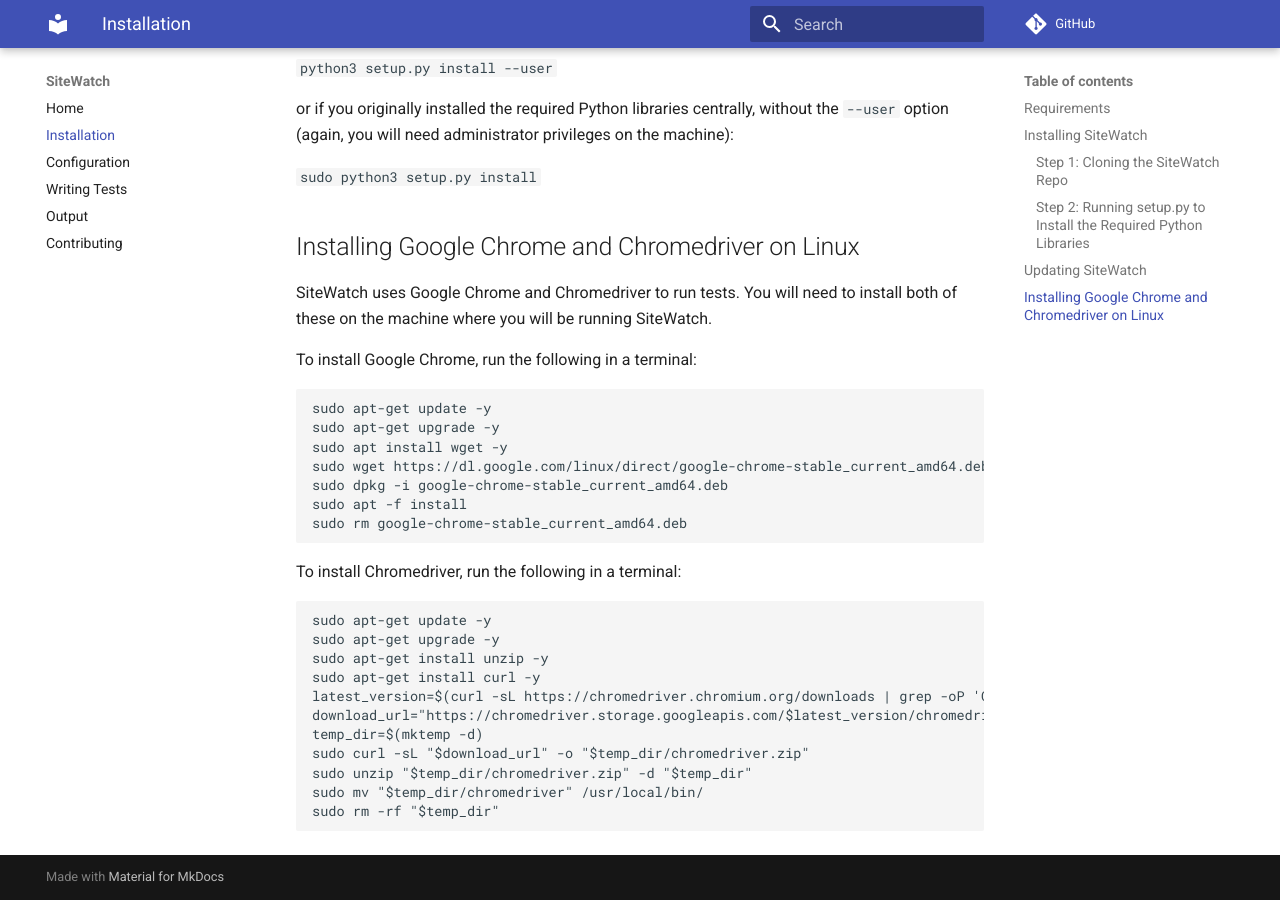
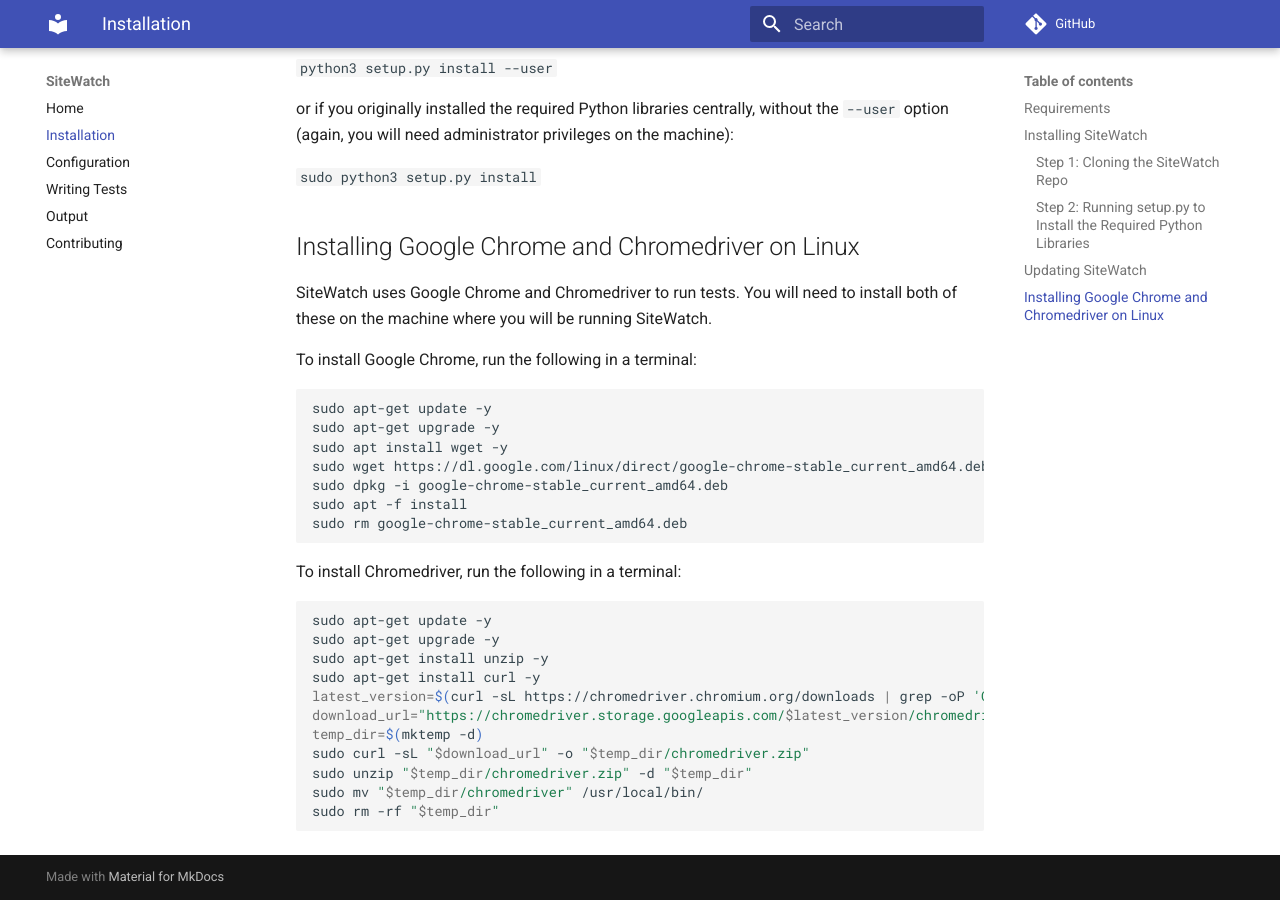
Before and after one commit to digitalutsc/site_watch, an MkDocs documentation site: the page built from docs/installation.md, in a window 1280 px wide and 900 px high, scrolled down 1616 px. Built offline with MkDocs 1.6.1 and Material for MkDocs 9.7.7, drawn with Linux system fonts in a browser that asks for light colours; comment, search, counter and statistics services are not loaded; some of the changed lines change nothing that is shown.

Commit message:
add code highlight

```diff
--- a/mkdocs.yml
+++ b/mkdocs.yml
@@ -14,6 +14,8 @@
     - Contributing: contributing.md
 markdown_extensions:
   - admonition
+  - codehilite:
+      guess_lang: false
 extra_css:
     - css/extra.css
 edit_uri: 'edit/main/docs/'
```
Also changed, not shown: site/configuration/index.html, site/contributing/index.html, site/installation/index.html, site/output/index.html, site/search/search_index.json, site/writing-test-data/index.html, 1 other file.
